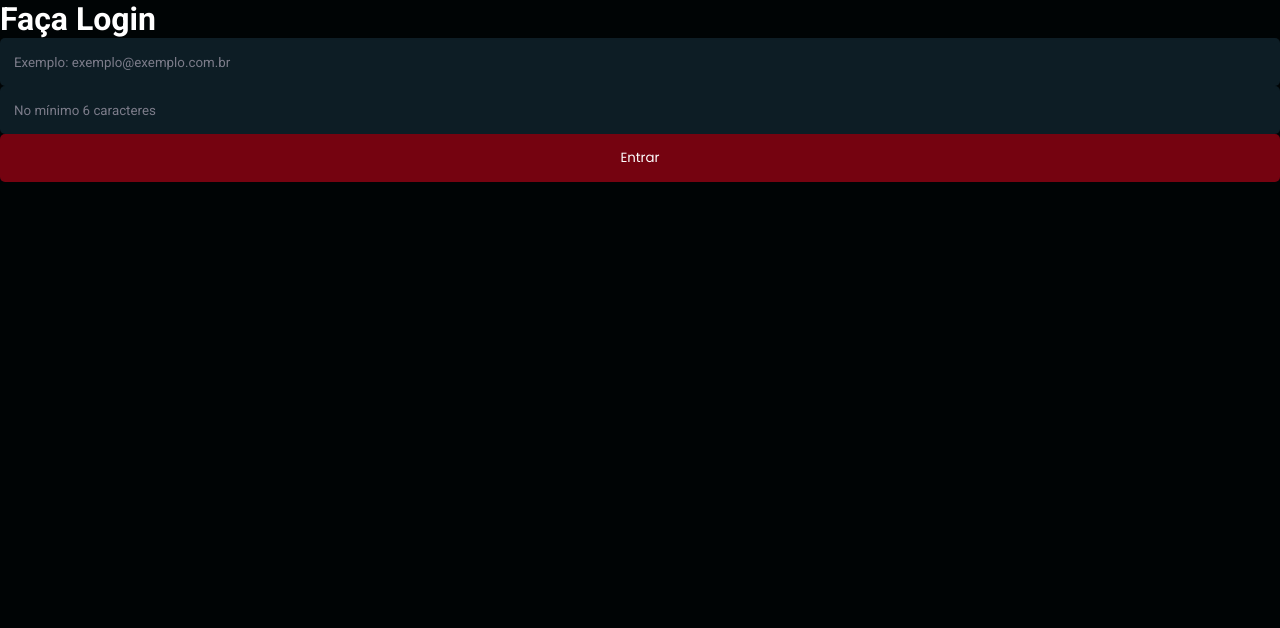
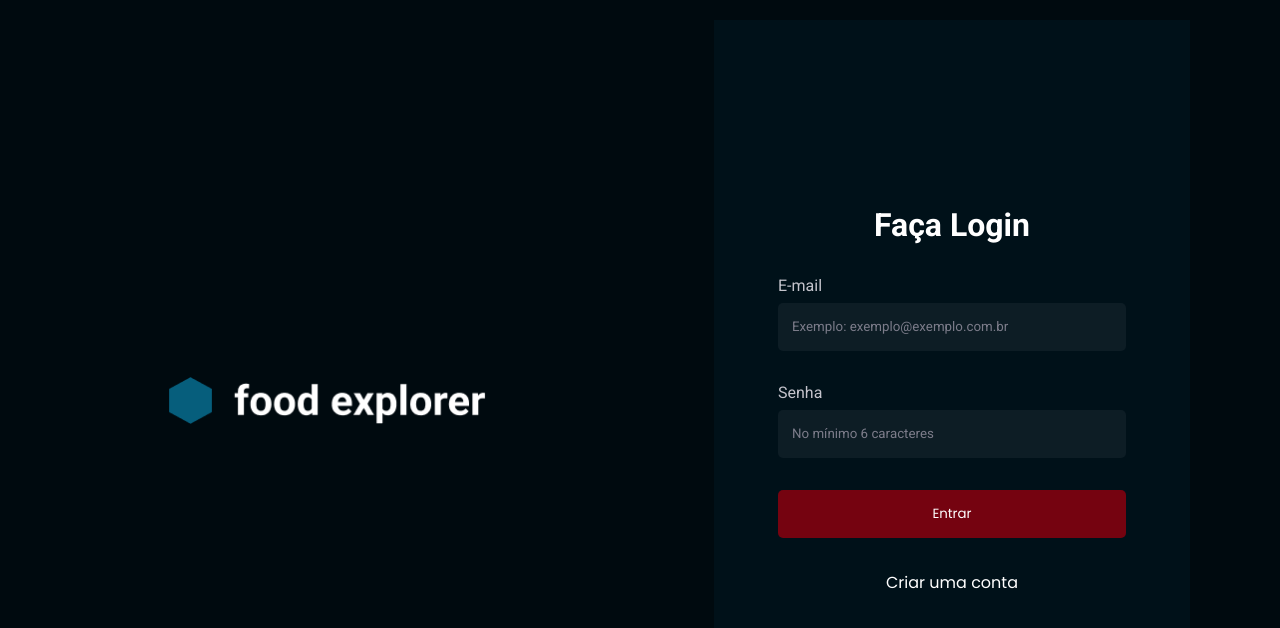
Before and after one commit to VitorTorquato/food-explorer, a React (Vite) app: page / in a window 1280 px wide. Shown: the top 628 px of the page. Built offline with nearby package versions, Linux system fonts and the light colour scheme.

Commit message:
signIn and signUp pages done

```diff
--- a/src/pages/SingIn/SingIn.jsx
+++ b/src/pages/SingIn/SingIn.jsx
@@ -1,28 +1,54 @@
+import {SignInContainer , Form, LogoImg, InputWrapper} from './styles'
+import logoSignSinup from '../../assets/logo.png'
+
+
 import {Input} from '../../components/input'
 import {Button} from '../../components/button'
 
-import { FiMail , FiLock} from 'react-icons/fi'
+
+
+import { Link } from 'react-router-dom'
 
 export function SignIn() {
 
   return (
-    <>
+      <SignInContainer>
 
+
+        <LogoImg>
+          <img src={logoSignSinup} alt='logo' />
+        </LogoImg>
+        <Form>
         <h1>Faça Login</h1>
 
+
+      <InputWrapper>
+
+        <label htmlFor="email">E-mail</label>
         <Input
+          id='email'
           placeholder='Exemplo: exemplo@exemplo.com.br '
           type="email"
         />
+      </InputWrapper>
+
+      <InputWrapper>
+      <label htmlFor="password">Senha</label>
         <Input
+          id='password'
           placeholder='No mínimo 6 caracteres'
           type="password"
         />
-
+      </InputWrapper>
         <Button
 
         title='Entrar'
         />
-    </>
+
+        <Link to='register'>Criar uma conta</Link>
+
+        </Form>
+
+    </SignInContainer>
   )
 }
--- /dev/null
+++ b/src/pages/SingIn/styles.js
@@ -0,0 +1,63 @@
+import styled from "styled-components";
+import theme from '../../styles/theme'
+
+
+export const SignInContainer = styled.div`
+
+        height: 100vh;
+        display: flex;
+        padding: 2rem  9rem 2rem 10rem;
+        gap: 16rem;
+`;
+
+export const Form = styled.form`
+    width: 476px;
+
+
+    padding: 6.4rem;
+    display: flex;
+    flex-direction: column;
+    justify-content: center;
+    align-items: center;
+
+    border: 16px;
+
+    gap: 3.2rem;
+
+    background-color: ${theme.COLORS.DARK_700};
+
+    > a{
+        text-decoration: none;
+        font-size: 1.6rem;
+    }
+`;
+
+export const InputWrapper = styled.div`
+    width: 100%;
+    display: flex;
+    flex-direction: column;
+    gap: 8px;
+
+
+    > label{
+        font-size: 1.6;
+        color: ${theme.COLORS.LIGHT_400};
+    }
+
+`;
+
+export const LogoImg = styled.div`
+
+        flex: 1;
+        background-color: transparent;
+
+        display: grid;
+        place-items: center;
+
+        >img{
+            width: 32.4rem;
+            height: 4.8rem;
+        }
+
+
+`;
--- a/src/pages/SingUp/SingnUp.jsx
+++ b/src/pages/SingUp/SingnUp.jsx
@@ -1,30 +1,54 @@
+import { Link } from 'react-router-dom'
 import {Input} from '../../components/input'
 import {Button} from '../../components/button'
-
+import { Form, InputWrapper , SignUpContainer ,LogoImg} from './styles'
+import LogoSignSignUp from '../../assets/logo.png'
 
 export function SignUp() {
 
   return (
-    <>
+      <SignUpContainer>
+        <LogoImg>
+          <img src={LogoSignSignUp} alt="logo do explorer escito rocket food na frente" />
+        </LogoImg>
+
+        <Form>
         <h1>Crie Sua Conta</h1>
 
+
+          <InputWrapper>
+            <label htmlFor="nome">Nome</label>
             <Input
+            id='nome'
               placeholder='Exemplo: Maria da Silva'
-      type="email"
+              type="text"
             />
+          </InputWrapper>
+          <InputWrapper>
+          <label htmlFor="email">E-mail</label>
             <Input
+              id='email'
               placeholder='Exemplo: exemplo@exemplo.com.br'
               type="email"
             />
+          </InputWrapper>
+
+          <InputWrapper>
+          <label htmlFor="password">Senha</label>
             <Input
+              id='password'
               placeholder='No mínimo 6 caracteres'
               type="password"
             />
+          </InputWrapper>
 
           <Button
 
           title='criar conta'
           />
-    </>
+        <Link to='/'>Já tenho uma conta</Link>
+        </Form>
+
+        </SignUpContainer>
   )
 }
--- /dev/null
+++ b/src/pages/SingUp/styles.js
@@ -0,0 +1,63 @@
+import styled from "styled-components";
+import theme from '../../styles/theme'
+
+
+export const SignUpContainer = styled.div`
+
+        height: 100vh;
+        display: flex;
+        padding: 2rem  9rem 2rem 10rem;
+        gap: 16rem;
+`;
+
+export const Form = styled.form`
+    width: 476px;
+
+
+    padding: 1rem 6.4rem;
+    display: flex;
+    flex-direction: column;
+    justify-content: center;
+    align-items: center;
+
+    border: 16px;
+
+    gap: 3.2rem;
+
+    background-color: ${theme.COLORS.DARK_700};
+
+    > a{
+        text-decoration: none;
+        font-size: 1.6rem;
+    }
+`;
+
+export const InputWrapper = styled.div`
+    width: 100%;
+    display: flex;
+    flex-direction: column;
+    gap: 8px;
+
+
+    > label{
+        font-size: 1.6;
+        color: ${theme.COLORS.LIGHT_400};
+    }
+
+`;
+
+export const LogoImg = styled.div`
+
+        flex: 1;
+        background-color: transparent;
+
+        display: grid;
+        place-items: center;
+
+        >img{
+            width: 32.4rem;
+            height: 4.8rem;
+        }
+
+
+`;
--- a/src/styles/global.js
+++ b/src/styles/global.js
@@ -17,7 +17,7 @@ export default createGlobalStyle`
     }
 
     body{
-        background-color: ${theme.COLORS.DARK_100};
+        background-color: ${theme.COLORS.DARK_400};
         color: ${theme.COLORS.LIGHT_100};
         font-size: 1.6rem;
 
@@ -25,6 +25,10 @@ export default createGlobalStyle`
 
     body , input{
         font-family: "Roboto", sans-serif;
+
+        &:focus{
+            border: 1px solid ${theme.COLORS.LIGHT_100};
+        }
     }
 
     button ,a{
@@ -33,6 +37,10 @@ export default createGlobalStyle`
 
         border: none;
         color: ${theme.COLORS.LIGHT_100};
+
+        &:hover{
+            filter: brightness(0.9);
+        }
     }
 
 
--- a/src/styles/theme.js
+++ b/src/styles/theme.js
@@ -7,17 +7,17 @@ export default {
       CARROT_100: '#FBA94C',
       TOMATO_100: '#750310',
       TOMATO_200: '#92000E',
-      TOMATO_300: 'AB222E',
-      TOMATO_400: 'AB4D55',
+      TOMATO_300: '#AB222E',
+      TOMATO_400: '#AB4D55',
 
 
       DARK_100:'#000405',
       DARK_200:'#00070A',
-      DARK_300:'000204',
+      DARK_300:'#000204',
       DARK_400:'#000A0F',
       DARK_500:'#000C12',
-      DARK_600:'00111A',
-      DARK_700:'001119',
+      DARK_600:'#00111A',
+      DARK_700:'#001119',
       DARK_800:'#0D161B',
       DARK_900:'#0D1D25',
       DARK_1000:'#192227',
@@ -32,8 +32,7 @@ export default {
       LIGHT_700:'#4D585E',
 
 
-      GRADIENTS: "(90deg, rgba(0, 10, 15, 0.272541) 0%, #000A0F 100%)",
-      GRADIENTS_200: "(180deg, #091E26 0%, #00131C 100%)",
+
 
 
 
```
Also changed, not shown: src/assets/logo.png (added), src/components/input/styles.js (line endings or trailing spaces). Lines whose indentation alone changed are shown as unchanged.
